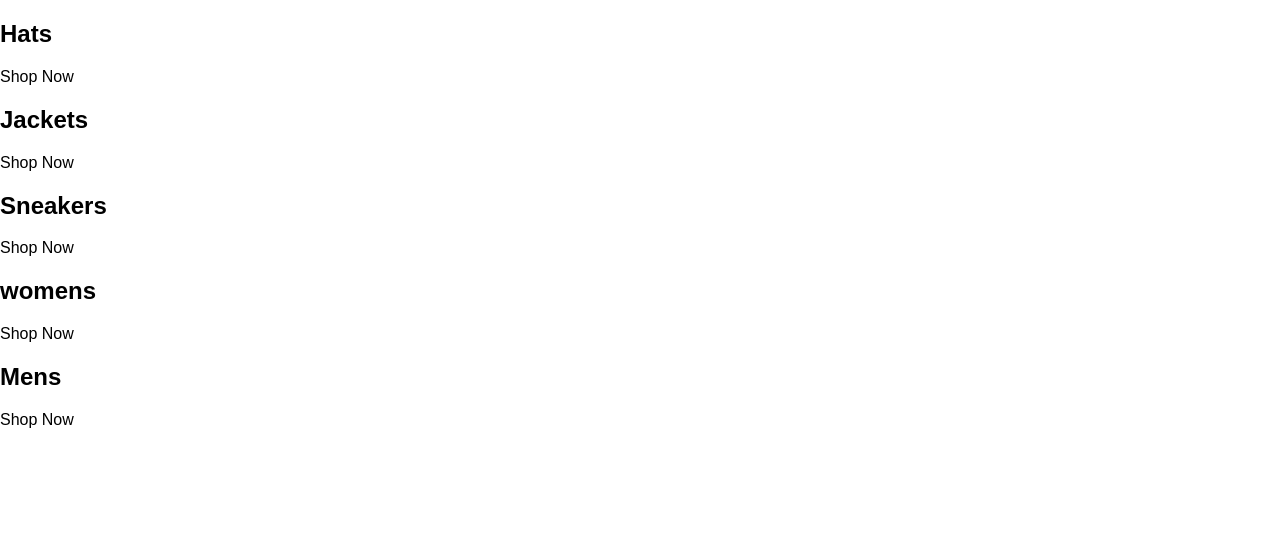
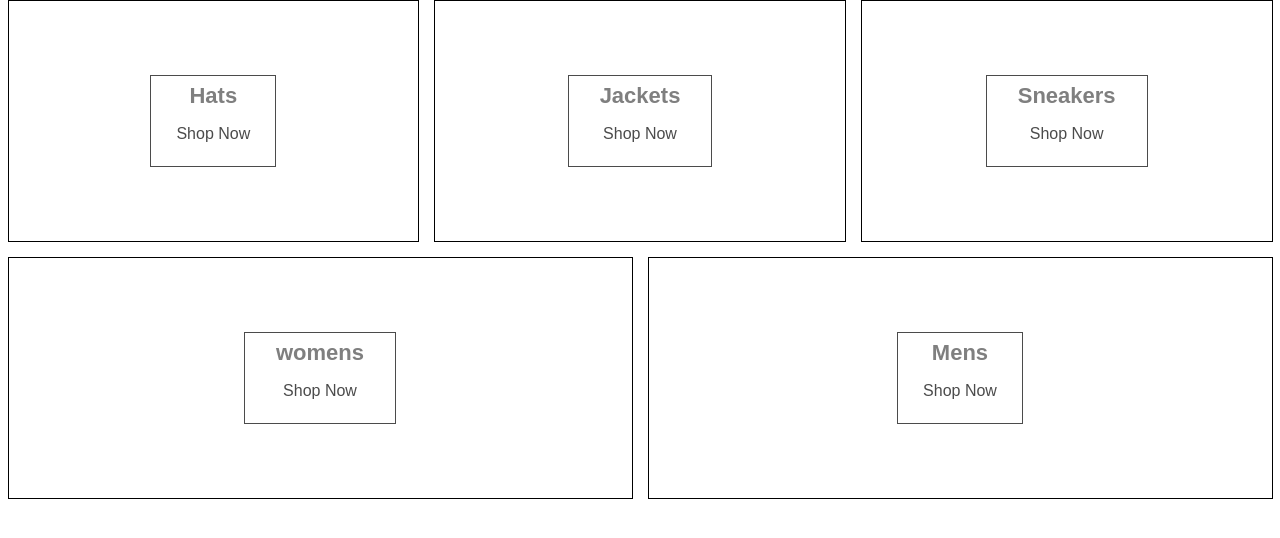
Before and after one commit to Leomiguel19/clothing, a React (Create React App) app: page / in a window 1280 px wide. Shown: the top 538 px of the page. Built offline with nearby package versions, Linux system fonts and the light colour scheme.

Commit message:
Adding Sass

```diff
--- a/package.json
+++ b/package.json
@@ -5,7 +5,8 @@
   "dependencies": {
     "react": "^18.0.0",
     "react-dom": "^18.0.0",
-    "react-scripts": "0.9.5"
+    "react-scripts": "0.9.5",
+    "sass": "^1.50.0"
   },
   "devDependencies": {},
   "scripts": {
--- a/src/App.js
+++ b/src/App.js
@@ -1,4 +1,5 @@
 import React from "react";
+import './categories.styles.scss'
 
 const App = () => {
 
@@ -23,11 +24,12 @@
             id: 5,
             title: 'Mens'
         },
-    ]
+    ];
+
     return (
         <div className="categories-container">
-            {categories.map(({title}) => (
-                <div className="category-container">
+            {categories.map(({title, id}) => (
+                <div key={id} className="category-container">
                     {/* <img/> */}
                     <div className="background-image"/>
                     <div className="category-body-container">
--- /dev/null
+++ b/src/categories.styles.scss
@@ -0,0 +1,75 @@
+.categories-container {
+    width: 100%;
+    display: flex;
+    flex-wrap: wrap;
+    justify-content: space-between;
+  }
+
+  .category-container {
+    min-width: 30%;
+    height: 240px;
+    flex: 1 1 auto;
+    display: flex;
+    align-items: center;
+    justify-content: center;
+    border: 1px solid black;
+    margin: 0 7.5px 15px;
+    overflow: hidden;
+
+    &:hover {
+      cursor: pointer;
+
+      & .background-image {
+        transform: scale(1.1);
+        transition: transform 6s cubic-bezier(0.25, 0.45, 0.45, 0.95);
+      }
+
+      & .category-body-container {
+        opacity: 0.9;
+      }
+    }
+
+    &.large {
+      height: 380px;
+    }
+
+    &:first-child {
+      margin-right: 7.5px;
+    }
+
+    &:last-child {
+      margin-left: 7.5px;
+    }
+
+    .background-image {
+      width: 100%;
+      height: 100%;
+      background-size: cover;
+      background-position: center;
+    }
+
+    .category-body-container {
+      height: 90px;
+      padding: 0 25px;
+      display: flex;
+      flex-direction: column;
+      align-items: center;
+      justify-content: center;
+      border: 1px solid black;
+      background-color: white;
+      opacity: 0.7;
+      position: absolute;
+
+      h2 {
+        font-weight: bold;
+        margin: 0 6px 0;
+        font-size: 22px;
+        color: #4a4a4a;
+      }
+
+      p {
+        font-weight: lighter;
+        font-size: 16px;
+      }
+    }
+  }
```
Also changed, not shown: 1 other file (tests, documents, lock files or other folders).
